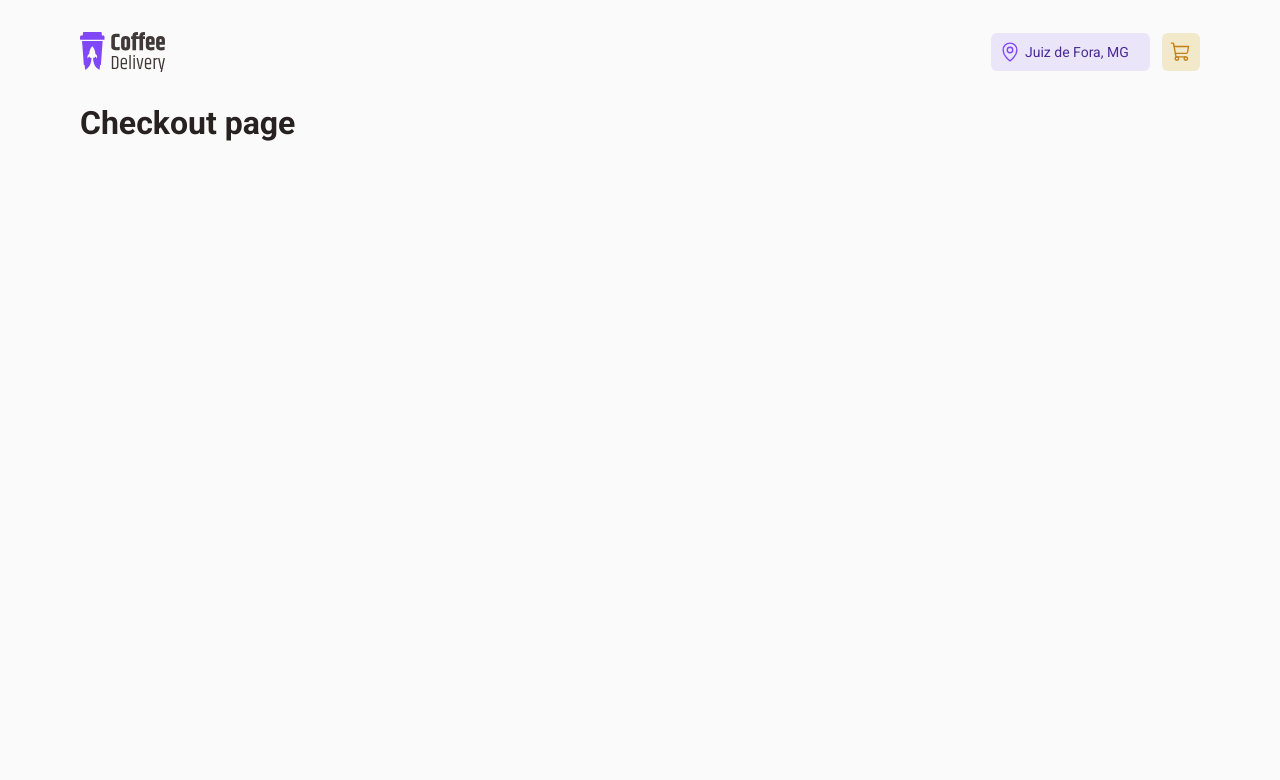
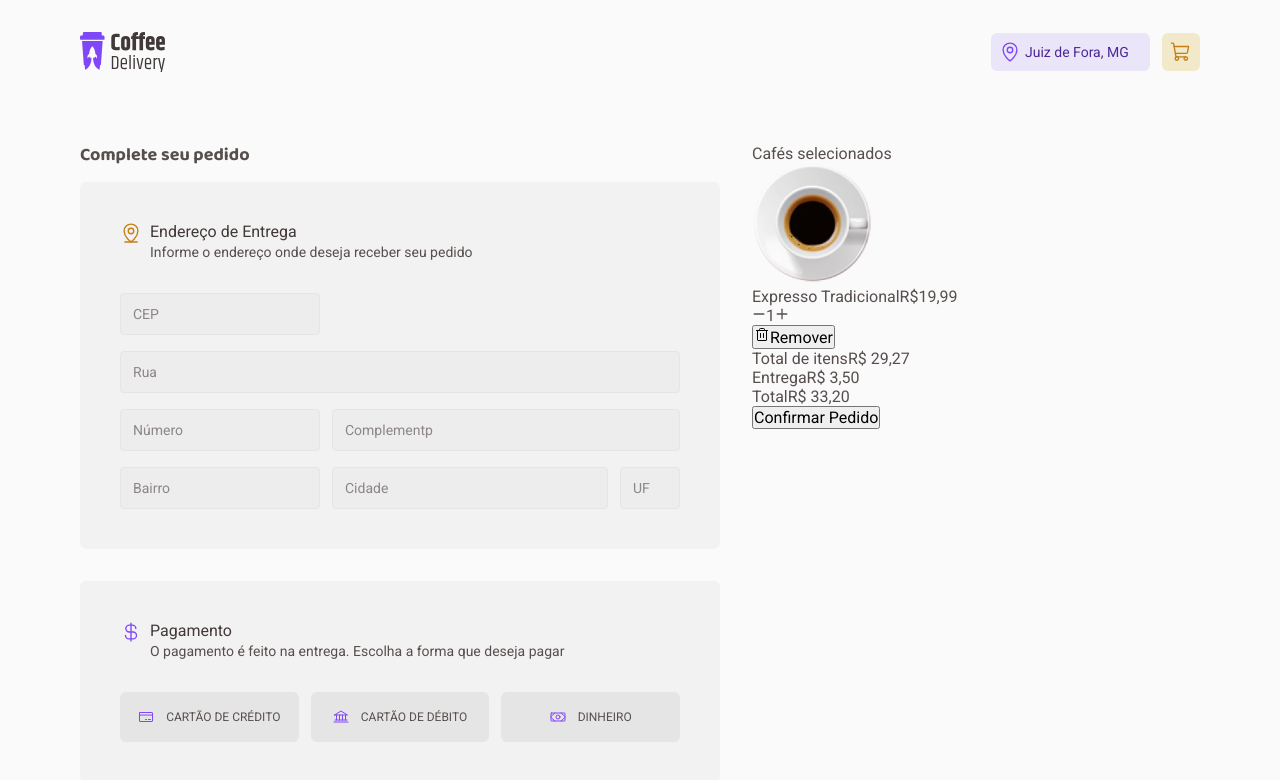
Before and after one commit to ElisioWander/coffee-delivery, a React (Vite) app: page /checkout in a window 1280 px wide. Shown: the top 780 px of the page. Built offline with nearby package versions, Linux system fonts and the light colour scheme.

Commit message:
formFields component styles completed

```diff
--- /dev/null
+++ b/src/pages/Checkout/Components/FormFields.tsx
@@ -0,0 +1,66 @@
+import {
+  Bank,
+  CreditCard,
+  CurrencyDollar,
+  MapPinLine,
+  Money,
+} from 'phosphor-react'
+import { FormFieldsTitle } from './FormFieldsTitle'
+import { PaymentButton } from './PaymentButton'
+
+import {
+  FormFieldsContainer,
+  FormFieldsContent,
+  FormFieldsInputs,
+  InputGrup,
+  InputGrupFlex,
+  InputGrupGrid,
+  PaymentMethod,
+  PaymentMethodSection,
+} from './StylesFormFields'
+
+export function FormFields() {
+  return (
+    <FormFieldsContainer>
+      <span>Complete seu pedido</span>
+
+      <FormFieldsContent>
+        <FormFieldsInputs>
+          <FormFieldsTitle
+            title="Endereço de Entrega"
+            description="Informe o endereço onde deseja receber seu pedido"
+            icon={<MapPinLine size={22} color="#C47F17" />}
+          />
+
+          <InputGrup>
+            <input type="text" name="cep" placeholder="CEP" />
+            <input type="text" name="street" placeholder="Rua" />
+            <InputGrupFlex>
+              <input type="text" name="number" placeholder="Número" />
+              <input type="text" name="complement" placeholder="Complementp" />
+            </InputGrupFlex>
+            <InputGrupGrid>
+              <input type="text" name="district" placeholder="Bairro" />
+              <input type="text" name="city" placeholder="Cidade" />
+              <input type="text" name="uf" placeholder="UF" />
+            </InputGrupGrid>
+          </InputGrup>
+        </FormFieldsInputs>
+
+        <PaymentMethodSection>
+          <FormFieldsTitle
+            title="Pagamento"
+            description="O pagamento é feito na entrega. Escolha a forma que deseja pagar"
+            icon={<CurrencyDollar size={22} color="#8047F8" />}
+          />
+
+          <PaymentMethod>
+            <PaymentButton icon={<CreditCard />} name="Cartão de crédito" />
+            <PaymentButton icon={<Bank />} name="Cartão de débito" />
+            <PaymentButton icon={<Money />} name="Dinheiro" />
+          </PaymentMethod>
+        </PaymentMethodSection>
+      </FormFieldsContent>
+    </FormFieldsContainer>
+  )
+}
--- /dev/null
+++ b/src/pages/Checkout/Components/FormFieldsTitle.tsx
@@ -0,0 +1,24 @@
+import { ReactNode } from 'react'
+import { Header } from './StylesFormFieldsTitle'
+
+interface FormFieldsInputsTitleProps {
+  title: string
+  description: string
+  icon: ReactNode
+}
+
+export function FormFieldsTitle({
+  title,
+  description,
+  icon,
+}: FormFieldsInputsTitleProps) {
+  return (
+    <Header>
+      {icon}
+      <h2>
+        {title}
+        <span>{description}</span>
+      </h2>
+    </Header>
+  )
+}
--- /dev/null
+++ b/src/pages/Checkout/Components/PaymentButton.tsx
@@ -0,0 +1,16 @@
+import { ReactNode } from 'react'
+import { Button } from './StylesPaymentButton'
+
+interface PaymentButtonProps {
+  icon: ReactNode
+  name: string
+}
+
+export function PaymentButton({ icon, name }: PaymentButtonProps) {
+  return (
+    <Button type="button">
+      {icon}
+      {name}
+    </Button>
+  )
+}
--- /dev/null
+++ b/src/pages/Checkout/Components/StylesFormFields.ts
@@ -0,0 +1,103 @@
+import styled from 'styled-components'
+
+export const FormFieldsContainer = styled.div`
+  > span {
+    display: block;
+    margin-bottom: 0.9375rem;
+
+    font-family: 'Baloo 2', sans-serif;
+    font-weight: 700;
+    font-size: 1.125rem;
+    line-height: 1.4625rem;
+  }
+`
+
+export const FormFieldsContent = styled.div`
+  display: flex;
+  flex-direction: column;
+  gap: 2rem;
+`
+
+export const FormFieldsInputs = styled.div`
+  display: flex;
+  flex-direction: column;
+  gap: 2rem;
+
+  padding: 2.5rem;
+
+  border: none;
+  border-radius: 0.375rem;
+
+  background-color: ${(props) => props.theme['white-300']};
+`
+
+export const InputGrup = styled.main`
+  display: flex;
+  flex-direction: column;
+  gap: 1rem;
+
+  input:first-child {
+    width: 12.5rem;
+  }
+
+  input {
+    padding: 0.75rem;
+
+    font-size: 0.875rem;
+
+    border: none;
+    border: 1px solid ${(props) => props.theme['white-500']};
+    border-radius: 0.25rem;
+
+    color: ${(props) => props.theme['gray-400']};
+
+    background-color: ${(props) => props.theme['white-400']};
+
+    &::placeholder {
+      color: ${(props) => props.theme['gray-300']};
+    }
+
+    :focus {
+      outline: 0;
+      border: 1px solid ${(props) => props.theme['yellow-900']};
+
+      &::placeholder {
+        color: transparent;
+      }
+    }
+  }
+`
+
+export const InputGrupFlex = styled.div`
+  display: flex;
+  gap: 0.75rem;
+
+  input:last-child {
+    flex: 1;
+  }
+`
+
+export const InputGrupGrid = styled.div`
+  display: grid;
+  grid-template-columns: 12.5rem 17.25rem 3.75rem;
+  gap: 0.75rem;
+`
+
+export const PaymentMethodSection = styled.section`
+  display: flex;
+  flex-direction: column;
+  gap: 2rem;
+
+  padding: 2.5rem;
+
+  border: none;
+  border-radius: 0.375rem;
+
+  background-color: ${(props) => props.theme['white-300']};
+`
+
+export const PaymentMethod = styled.div`
+  display: grid;
+  grid-template-columns: repeat(3, 1fr);
+  gap: 0.75rem;
+`
--- /dev/null
+++ b/src/pages/Checkout/Components/StylesFormFieldsTitle.ts
@@ -0,0 +1,24 @@
+import styled from 'styled-components'
+
+export const Header = styled.header`
+  display: flex;
+  align-items: flex-start;
+  gap: 0.5rem;
+
+  h2 {
+    font-weight: 400;
+    font-size: 1rem;
+    line-height: 1.3rem;
+
+    color: ${(props) => props.theme['gray-500']};
+
+    span {
+      display: block;
+
+      font-size: 0.875rem;
+      line-height: 1.1375rem;
+
+      color: ${(props) => props.theme['gray-400']};
+    }
+  }
+`
--- /dev/null
+++ b/src/pages/Checkout/Components/StylesPaymentButton.ts
@@ -0,0 +1,37 @@
+import styled from 'styled-components'
+
+export const Button = styled.button`
+  display: flex;
+  align-items: center;
+  justify-content: center;
+  gap: 0.75rem;
+
+  padding: 1rem;
+
+  border: 1px solid transparent;
+  border-radius: 0.375rem;
+
+  font-size: 0.75rem;
+  text-transform: uppercase;
+  cursor: pointer;
+
+  color: ${(props) => props.theme['gray-400']};
+  background-color: ${(props) => props.theme['white-500']};
+
+  transition: all 0.1s;
+
+  &:hover {
+    color: ${(props) => props.theme['gray-500']};
+    background-color: ${(props) => props.theme['white-600']};
+  }
+
+  :focus {
+    outline: 0;
+    border: 1px solid ${(props) => props.theme['purple-500']};
+  }
+
+  svg {
+    font-size: 1rem;
+    color: ${(props) => props.theme['purple-500']};
+  }
+`
--- a/src/pages/Checkout/index.tsx
+++ b/src/pages/Checkout/index.tsx
@@ -1,3 +1,66 @@
+import { Minus, Plus, Trash } from 'phosphor-react'
+import { FormFields } from './Components/FormFields'
+
+import selectedCoffeeImage from '../../assets/coffee-type/expresso-tradicional.svg'
+import {
+  AddCoffee,
+  CalcTotal,
+  CalcTotalItens,
+  CalcTotalSection,
+  CalcTotalShipping,
+  FinalizeOrderContainer,
+  Form,
+  SelectedOrder,
+  SelectedOrderContent,
+} from './styles'
+
 export function Checkout() {
-  return <h1>Checkout page</h1>
+  return (
+    <Form>
+      <FormFields />
+
+      <FinalizeOrderContainer>
+        <span>Cafés selecionados</span>
+
+        <SelectedOrder>
+          <SelectedOrderContent>
+            <img src={selectedCoffeeImage} alt="" />
+
+            <header>
+              <span>Expresso Tradicional</span>
+              <span>R$19,99</span>
+            </header>
+            <footer>
+              <AddCoffee>
+                <Minus size={14} weight="bold" />
+                1
+                <Plus size={14} weight="bold" />
+              </AddCoffee>
+              <button>
+                <Trash />
+                Remover
+              </button>
+            </footer>
+          </SelectedOrderContent>
+        </SelectedOrder>
+
+        <CalcTotalSection>
+          <CalcTotalItens>
+            <span>Total de itens</span>
+            <span>R$ 29,27</span>
+          </CalcTotalItens>
+          <CalcTotalShipping>
+            <span>Entrega</span>
+            <span>R$ 3,50</span>
+          </CalcTotalShipping>
+          <CalcTotal>
+            <span>Total</span>
+            <span>R$ 33,20</span>
+          </CalcTotal>
+
+          <button type="submit">Confirmar Pedido</button>
+        </CalcTotalSection>
+      </FinalizeOrderContainer>
+    </Form>
+  )
 }
--- /dev/null
+++ b/src/pages/Checkout/styles.ts
@@ -0,0 +1,25 @@
+import styled from 'styled-components'
+
+export const Form = styled.form`
+  display: grid;
+  grid-template-columns: 40rem 1fr;
+  gap: 2rem;
+
+  padding: 2.5rem 0;
+`
+
+export const FinalizeOrderContainer = styled.div``
+
+export const SelectedOrder = styled.div``
+
+export const AddCoffee = styled.div``
+
+export const SelectedOrderContent = styled.div``
+
+export const CalcTotalSection = styled.div``
+
+export const CalcTotalItens = styled.div``
+
+export const CalcTotalShipping = styled.div``
+
+export const CalcTotal = styled.div``
--- a/src/styles/global.ts
+++ b/src/styles/global.ts
@@ -22,10 +22,6 @@ export const GlobalStyles = createGlobalStyle`
     color: ${(props) => props.theme['gray-500']};
   }
 
-  label {
-    color: ${(props) => props.theme['gray-300']};
-  }
-
   body, input, textarea, button {
     font-family: 'Roboto', sans-serif;
     font-weight: 400;
```
